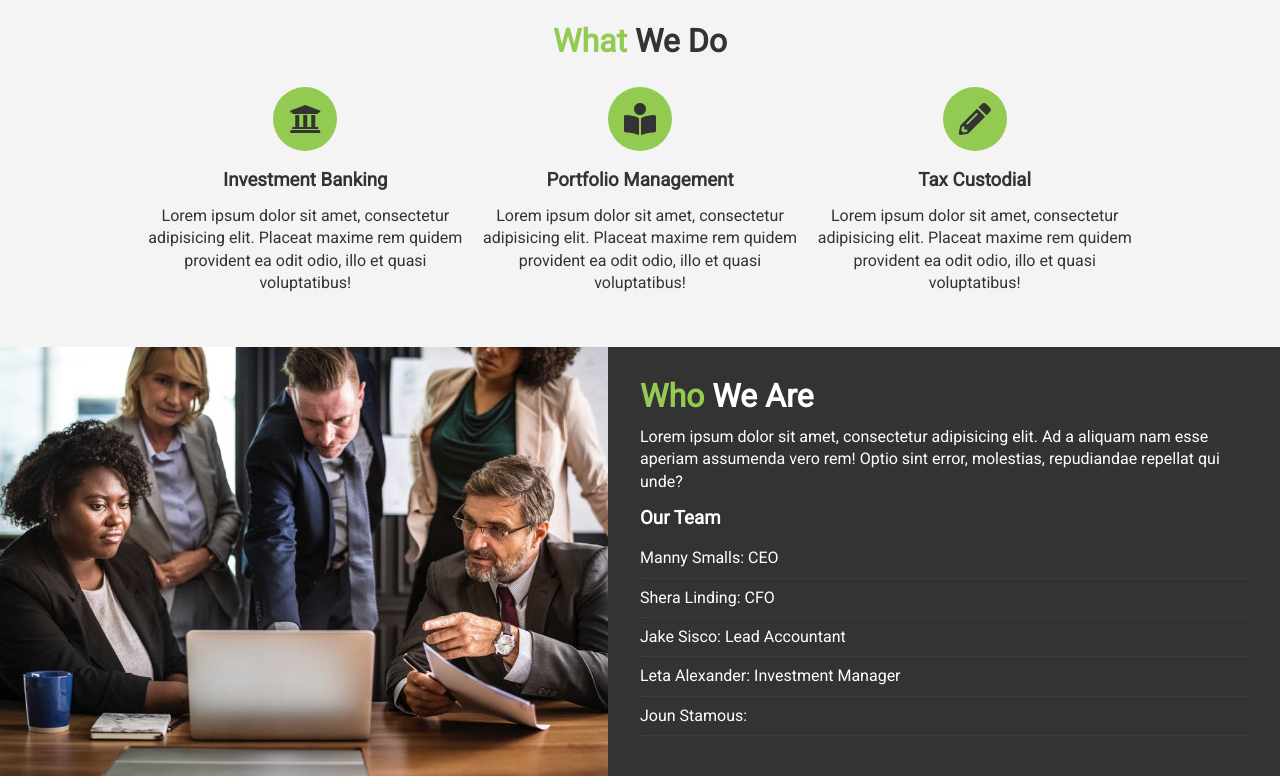
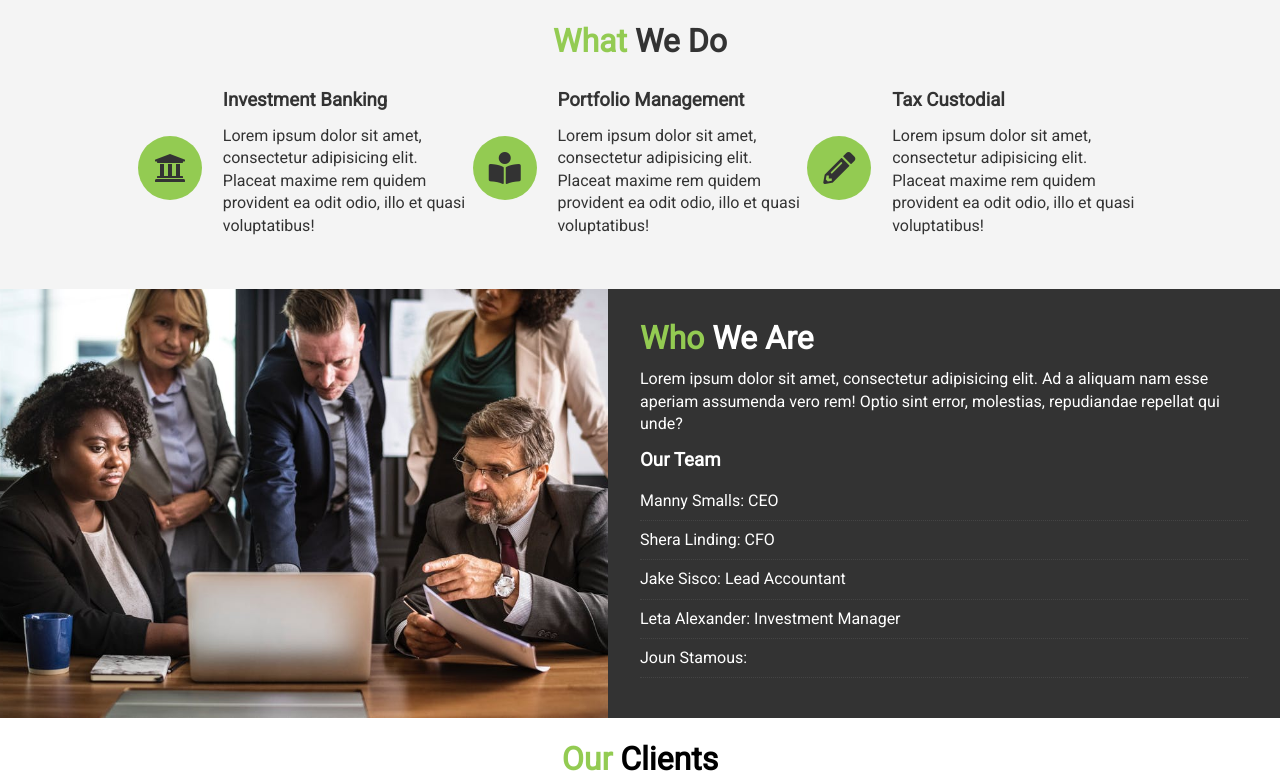
Before and after one commit to kilik42/flexsite, a plain HTML site: page index.html in a window 1280 px wide. Shown: the part 866-1647 px from the top of the page. Drawn offline with nearby package versions, Linux system fonts and the light colour scheme; some packages are replaced by stand-ins of ours.

Commit message:
widescreen config

```diff
--- a/css/mobile.css
+++ b/css/mobile.css
@@ -0,0 +1,19 @@
+#what .items{
+  display: block;
+  padding: 1rem;
+}
+
+/* align icon to left */
+
+#what .items .item {
+  display: flex;
+  text-align:left;
+}
+
+/* position icon */
+#what .items .item i {
+  margin-right:1.3rem;
+
+  align-self: center;
+  margin-bottom: 0;
+}
--- a/css/widescreen.css
+++ b/css/widescreen.css
@@ -0,0 +1,21 @@
+
+
+/* align icon to left */
+
+#what .items .item {
+  display: flex;
+  text-align:left;
+}
+
+/* position icon */
+#what .items .item i {
+  margin-right:1.3rem;
+
+  align-self: center;
+  margin-bottom: 0;
+}
+
+
+#contact .map{
+  flex: 2;
+}
--- a/index.html
+++ b/index.html
@@ -135,7 +135,7 @@
       </div>
       <div class="form-group">
           <label for="name">Phone Number</label>
-          <input type="text" name="name" id="name"value="" placeholder="enter name">
+          <input type="text" name="name" id="name"value="" placeholder="enter phone number">
       </div>
       <div class="form-group">
           <label for="message">Message</label>
```
